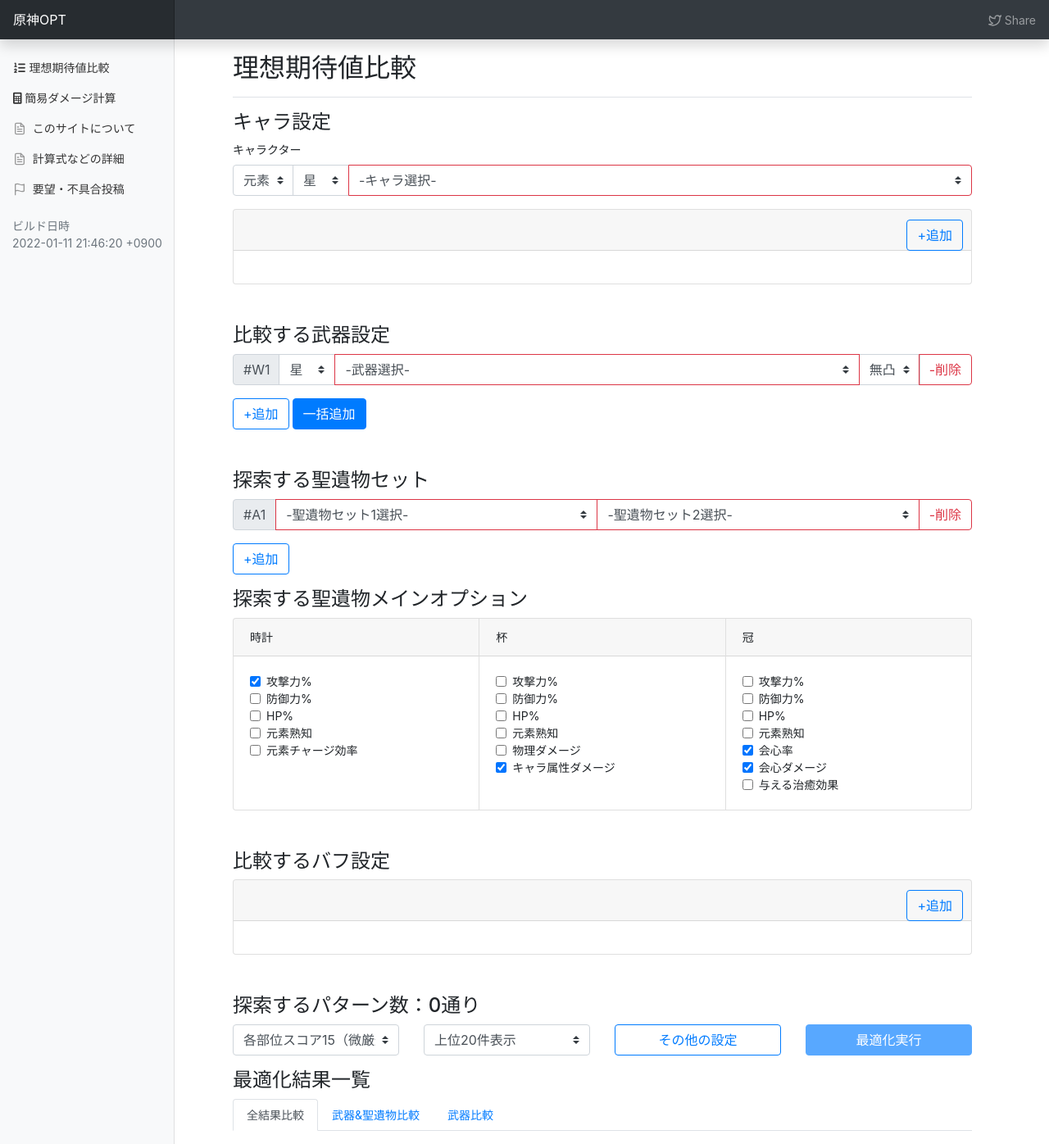
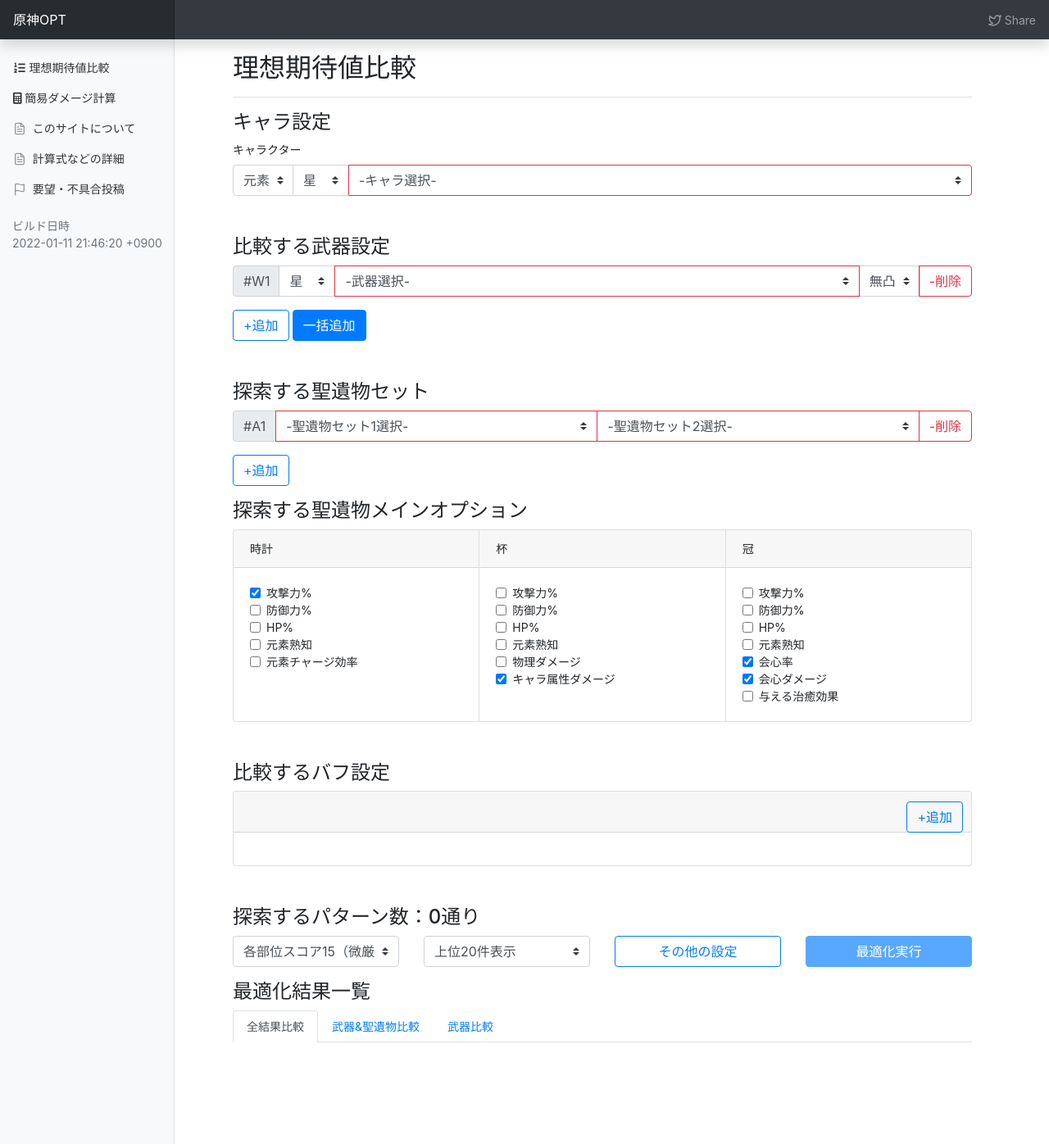
Before and after one commit to k3kaimu/genshinopt, a Jekyll site: the page built from index.html, in a window 1280 px wide and 1396 px high. Shown: the whole window at 82% size. Built offline with Jekyll 4.4.1, drawn with Linux system fonts in a browser that asks for light colours; nearby versions of some CDN libraries; the list of posts is cut into pages by our own code.

Commit message:
update ui

```diff
--- a/_includes/ui/character_selector.html
+++ b/_includes/ui/character_selector.html
@@ -85,7 +85,7 @@
 {% endif %}
 
 {% if include.isList %}
-<div class="mb-3">
+<div class="mb-3" data-bind="visible: selected() != undefined">
   <div class="card" id="character_setting_list">
     <div class="card-header">
       <ul class="nav nav-tabs card-header-tabs" role="tablist">
```
